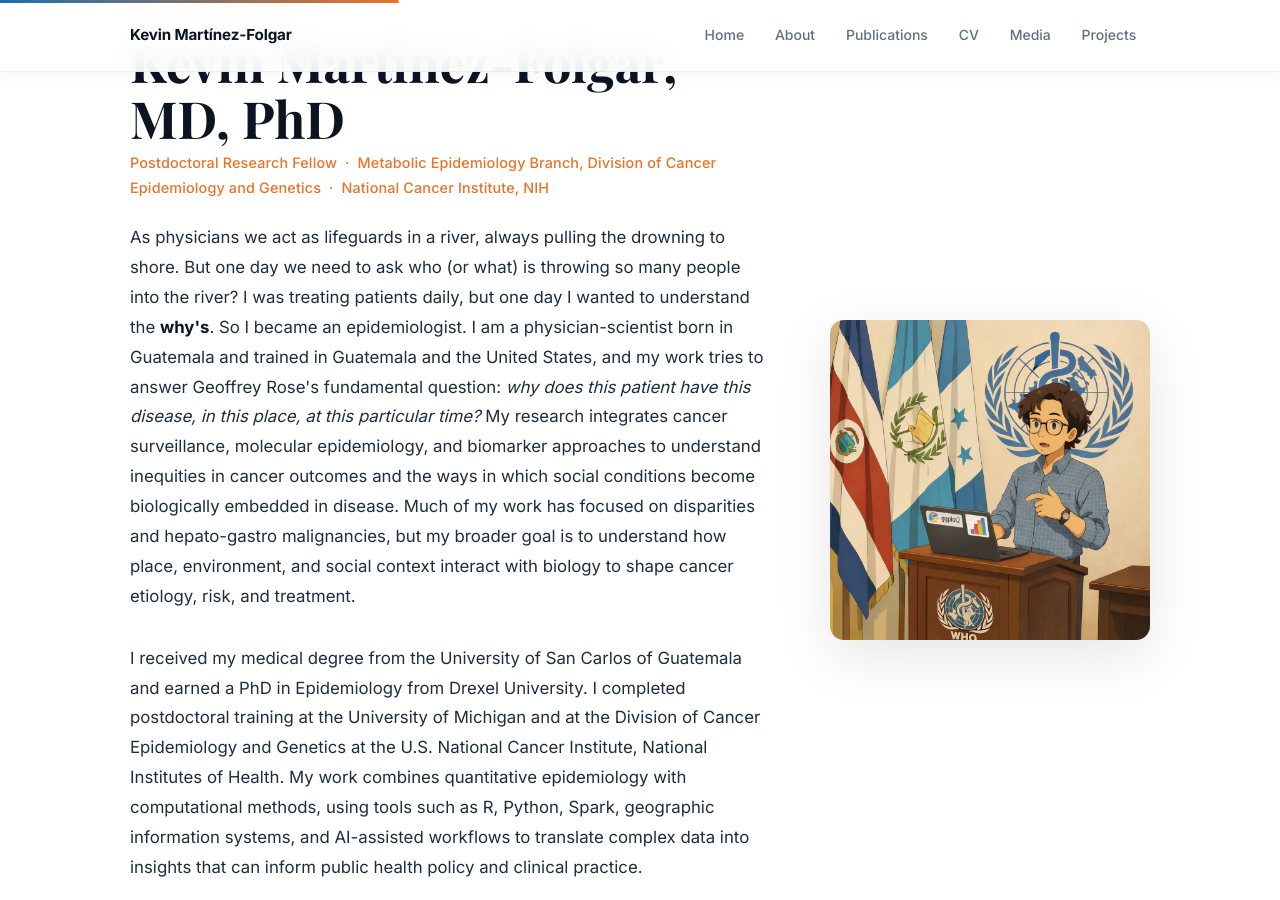
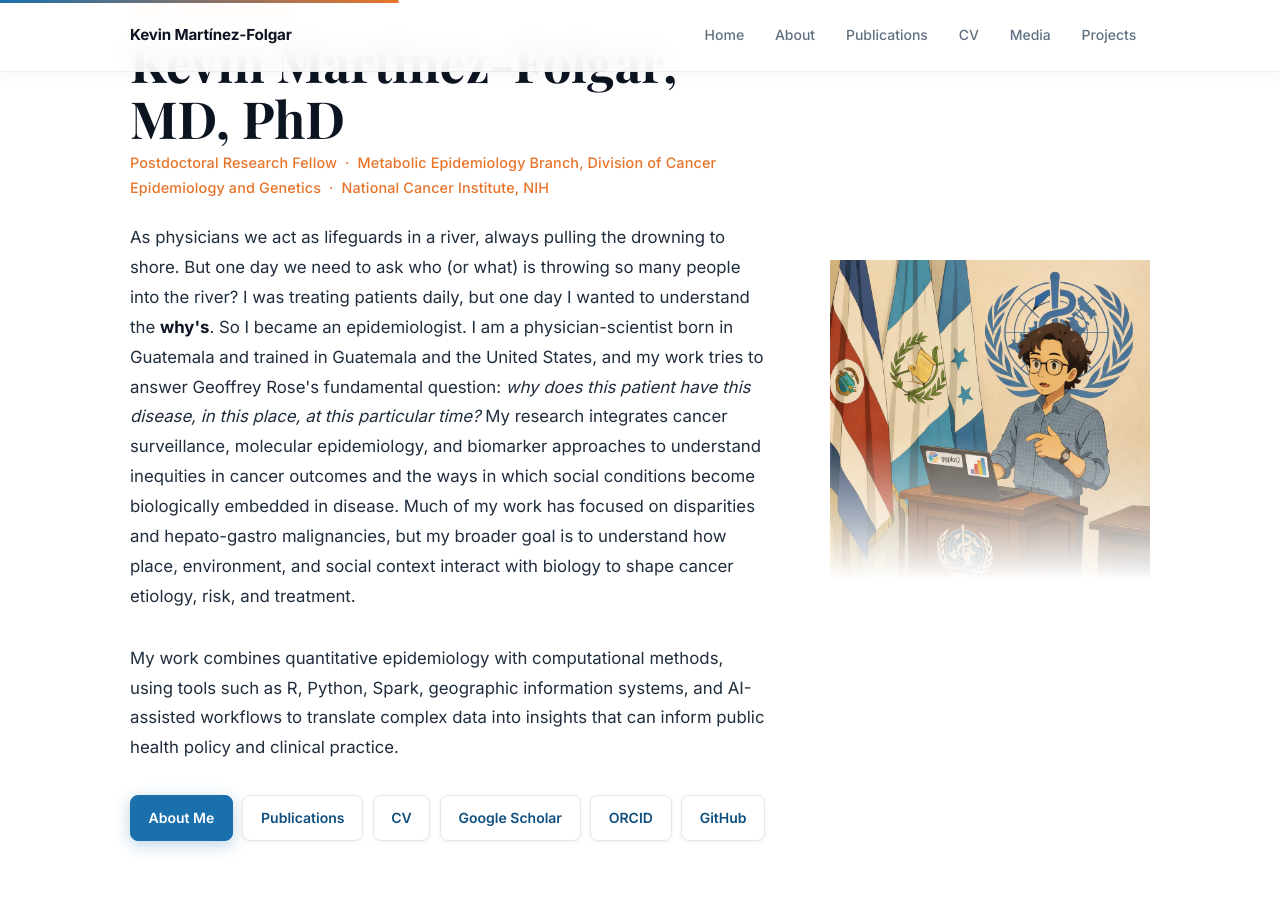
Before and after one commit to kmfolgar/kmfolgar.github.io, a Jekyll site: the page built from index.md, in a window 1280 px wide and 900 px high, scrolled down 990 px. Built offline with Jekyll 4.4.1, drawn with Linux system fonts in a browser that asks for light colours; some web fonts are replaced.

Commit message:
update image

```diff
--- a/index.md
+++ b/index.md
@@ -29,7 +29,7 @@ title: Home
 As physicians we act as lifeguards in a river, always pulling the drowning to shore. But one day we need to ask who (or what) is throwing so many people into the river? I was treating patients daily, but one day I wanted to understand the <strong>why's</strong>. So I became an epidemiologist. I am a physician-scientist born in Guatemala and trained in Guatemala and the United States, and my work tries to answer Geoffrey Rose's fundamental question: <em>why does this patient have this disease, in this place, at this particular time?</em> My research integrates cancer surveillance, molecular epidemiology, and biomarker approaches to understand inequities in cancer outcomes and the ways in which social conditions become biologically embedded in disease. Much of my work has focused on disparities and hepato-gastro malignancies, but my broader goal is to understand how place, environment, and social context interact with biology to shape cancer etiology, risk, and treatment.
         </p>
         <p class="intro-bio">
-I received my medical degree from the University of San Carlos of Guatemala and earned a PhD in Epidemiology from Drexel University. I completed postdoctoral training at the University of Michigan and at the Division of Cancer Epidemiology and Genetics at the U.S. National Cancer Institute, National Institutes of Health. My work combines quantitative epidemiology with computational methods, using tools such as R, Python, Spark, geographic information systems, and AI-assisted workflows to translate complex data into insights that can inform public health policy and clinical practice.
+My work combines quantitative epidemiology with computational methods, using tools such as R, Python, Spark, geographic information systems, and AI-assisted workflows to translate complex data into insights that can inform public health policy and clinical practice.
         </p>
         <div class="actions">
           <a class="btn btn-primary" href="{{ '/about/' | relative_url }}">About Me</a>
--- a/style.scss
+++ b/style.scss
@@ -324,11 +324,23 @@ code {
   align-items: center;
 }
 
+.intro-illustration {
+  -webkit-mask-image: linear-gradient(to bottom, black 55%, transparent 100%);
+  mask-image: linear-gradient(to bottom, black 55%, transparent 100%);
+  overflow: hidden;
+}
+
 .intro-illustration img {
   width: 100%;
-  border-radius: var(--radius);
-  box-shadow: var(--shadow-lg);
+  max-height: 500px;
+  object-fit: cover;
+  object-position: top center;
   display: block;
+  transition: transform 0.7s var(--ease);
+}
+
+.intro-illustration:hover img {
+  transform: scale(1.03);
 }
 
 .intro-grid {
@@ -694,7 +706,7 @@ code {
     grid-template-columns: 1fr;
     gap: 2.5rem;
   }
-  .intro-illustration { order: -1; max-width: 280px; margin-inline: auto; }
+  .intro-illustration { order: -1; max-width: 320px; margin-inline: auto; }
 }
 
 @media (max-width: 600px) {
```
